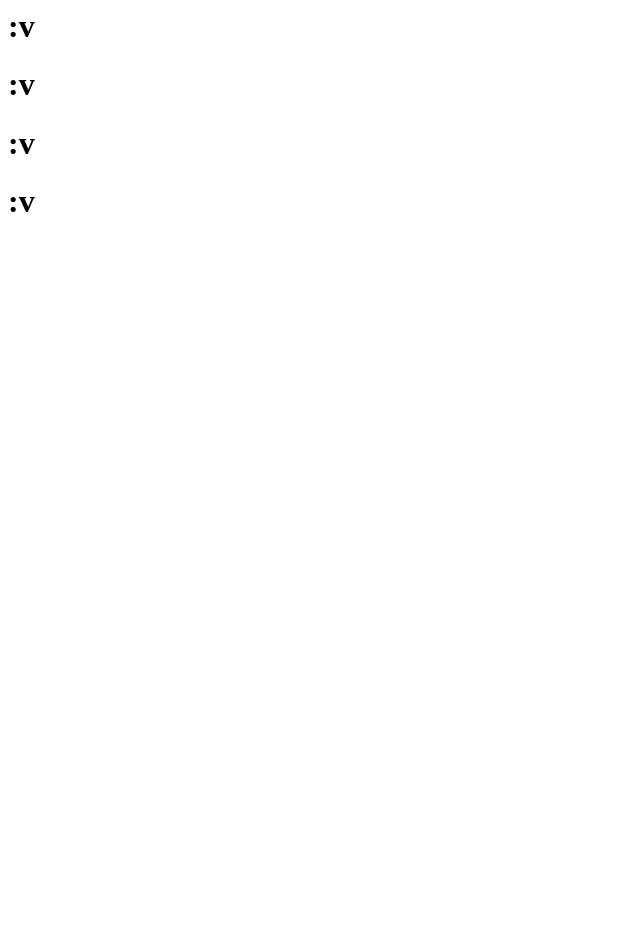
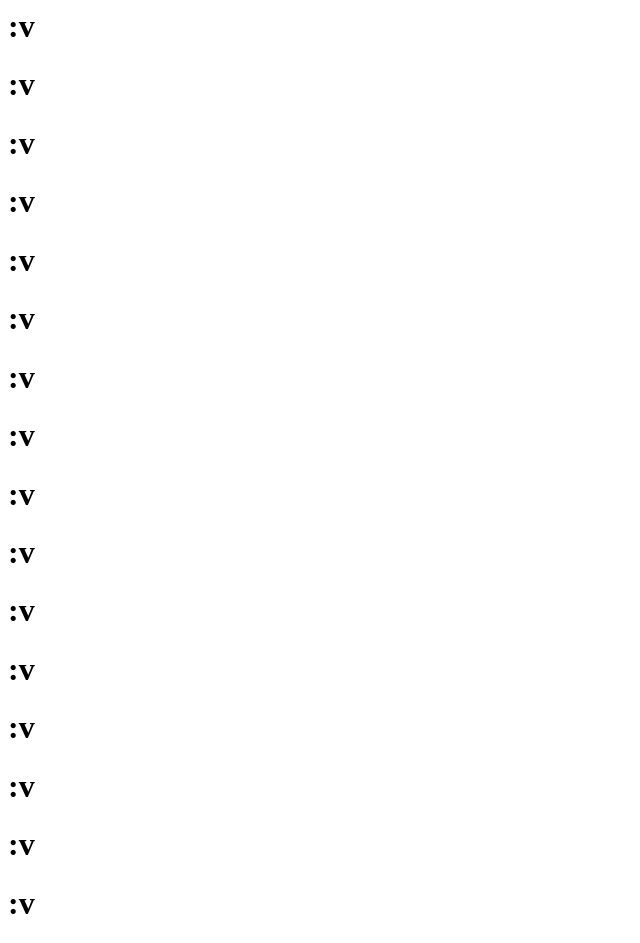
Before and after one commit to Marimanng/Prueba, a plain HTML site: page index.html in a window 1280 px wide. Shown: the whole page, without its empty margins (0-640 px from the left). Before the commit the page ends 800 px from the top, so only its background shows below. Drawn offline with Linux system fonts and the light colour scheme.

Commit message:
Update index.html

```diff
--- a/index.html
+++ b/index.html
@@ -2,3 +2,15 @@
 <h1>:v</h1>
 <h1>:v</h1>
 <h1>:v</h1>
+<h1>:v</h1>
+<h1>:v</h1>
+<h1>:v</h1>
+<h1>:v</h1>
+<h1>:v</h1>
+<h1>:v</h1>
+<h1>:v</h1>
+<h1>:v</h1>
+<h1>:v</h1>
+<h1>:v</h1>
+<h1>:v</h1>
+<h1>:v</h1>
```
